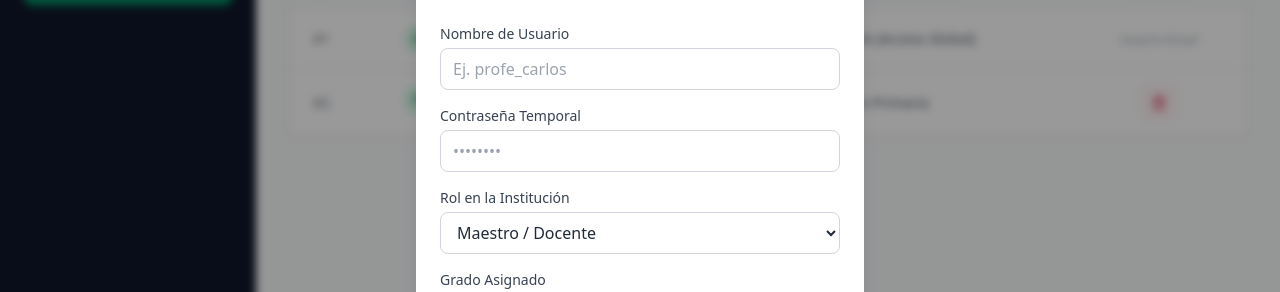
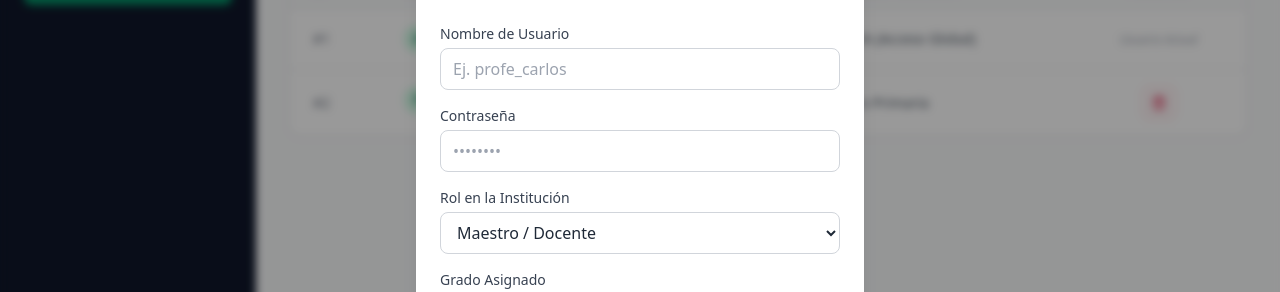
Before and after one commit to Alexxxx168/hope1, a Flask app: page /usuarios in a window 1280 px wide, after a click on "Nuevo Usuario / Docente". Shown: the part 219-511 px from the top of the page. Run offline with Flask 3, Linux system fonts and the light colour scheme; a user stored in the database is signed in; some libraries are stand-ins or nearby versions.

Commit message:
cambios shiquitos  2

```diff
--- a/templates/alumnos.html
+++ b/templates/alumnos.html
@@ -6,6 +6,7 @@
     <title>Alumnos y Fichas - Control Escolar</title>
     <script src="https://cdn.tailwindcss.com"></script>
     <script src="https://unpkg.com/lucide@latest"></script>
+    <link rel="icon" href="{{ url_for('static', filename='img/logo.png') }}" type="image/png">
 </head>
 <body class="bg-gray-50 font-sans text-gray-800 antialiased flex h-screen overflow-hidden">
 <!-- BANNER / HEADER SUPERIOR PARA MÓVIL (Solo visible en pantallas pequeñas) -->
--- a/templates/calificaciones.html
+++ b/templates/calificaciones.html
@@ -6,6 +6,7 @@
     <title>Calificaciones y Planillas - Control Escolar</title>
     <script src="https://cdn.tailwindcss.com"></script>
     <script src="https://unpkg.com/lucide@latest"></script>
+    <link rel="icon" href="{{ url_for('static', filename='img/logo.png') }}" type="image/png">
 </head>
 <body class="bg-gray-50 font-sans text-gray-800 antialiased flex h-screen overflow-hidden">
     <!-- BANNER / HEADER SUPERIOR PARA MÓVIL (Solo visible en pantallas pequeñas) -->
--- a/templates/login.html
+++ b/templates/login.html
@@ -4,6 +4,7 @@
     <meta charset="UTF-8">
     <meta name="viewport" content="width=device-width, initial-scale=1.0">
     <title>Iniciar Sesión - Sistema Escolar</title>
+    <link rel="icon" href="{{ url_for('static', filename='img/logochiquito.png') }}" type="image/png">
     <!-- CDN de Tailwind CSS -->
     <script src="https://cdn.tailwindcss.com"></script>
 </head>
@@ -50,7 +51,7 @@
             </button>
         </form>
 
-        <!-- CREDENCIALES DE PRUEBA (AYUDA VISUAL PARA TI) -->
+        <!-- CREDENCIALES DE PRUEBA -->
         <div class="border-t border-gray-100 pt-4 text-xs text-gray-400 space-y-1">
             <p class="font-medium text-gray-500">Credenciales de prueba integradas:</p>
             <p>• Admin: <code class="bg-gray-100 px-1 py-0.5 rounded text-gray-600">admin</code> / <code class="bg-gray-100 px-1 py-0.5 rounded text-gray-600">1234</code></p>
--- a/templates/notas.html
+++ b/templates/notas.html
@@ -4,6 +4,7 @@
     <meta charset="UTF-8">
     <meta name="viewport" content="width=device-width, initial-scale=1.0">
     <title>Gestión de Notas - Control Escolar</title>
+    <link rel="icon" href="{{ url_for('static', filename='img/logochiquito.png') }}" type="image/png">
     <!-- CDN de Tailwind CSS -->
     <script src="https://cdn.tailwindcss.com"></script>
     <!-- Iconos de Lucide -->
--- a/templates/pagos.html
+++ b/templates/pagos.html
@@ -4,6 +4,7 @@
     <meta charset="UTF-8">
     <meta name="viewport" content="width=device-width, initial-scale=1.0">
     <title>Control Financiero - {{ estudiante.nombre }}</title>
+    <link rel="icon" href="{{ url_for('static', filename='img/logochiquito.png') }}" type="image/png">
     <!-- CDN de Tailwind CSS -->
     <script src="https://cdn.tailwindcss.com"></script>
     <!-- Iconos de Lucide -->
--- a/templates/usuarios.html
+++ b/templates/usuarios.html
@@ -4,6 +4,7 @@
     <meta charset="UTF-8">
     <meta name="viewport" content="width=device-width, initial-scale=1.0">
     <title>Gestión de Docentes - Control Escolar</title>
+    <link rel="icon" href="{{ url_for('static', filename='img/logochiquito.png') }}" type="image/png">
     <!-- CDN de Tailwind CSS -->
     <script src="https://cdn.tailwindcss.com"></script>
     <!-- Iconos de Lucide -->
@@ -165,7 +166,7 @@
                 </div>
 
                 <div>
-                    <label class="block text-sm font-medium text-gray-700 mb-1">Contraseña Temporal</label>
+                    <label class="block text-sm font-medium text-gray-700 mb-1">Contraseña</label>
                     <input type="password" name="password" required placeholder="••••••••" class="w-full px-3 py-2 border border-gray-300 rounded-lg focus:ring-2 focus:ring-emerald-500 focus:outline-none">
                 </div>
 
```
